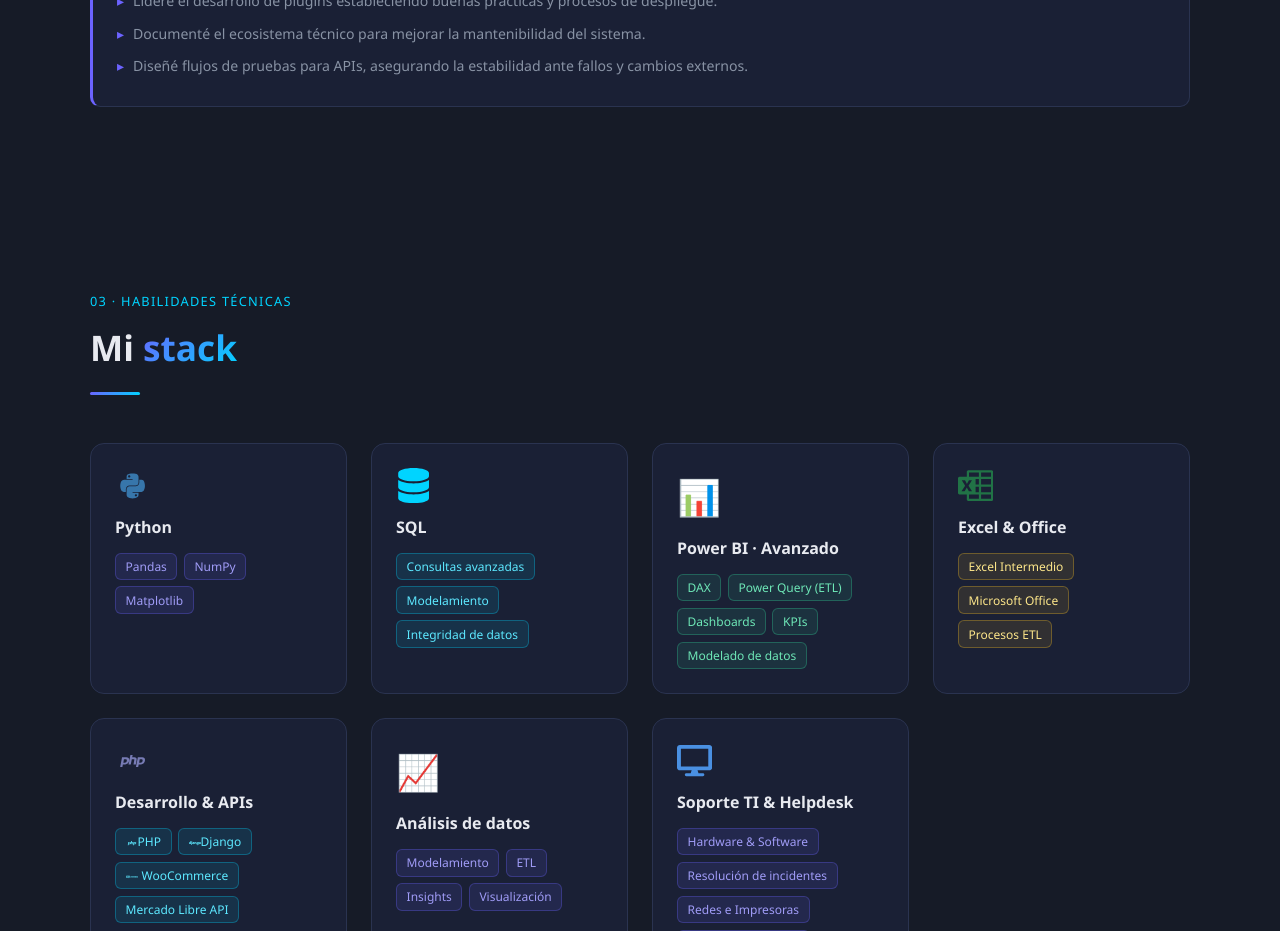
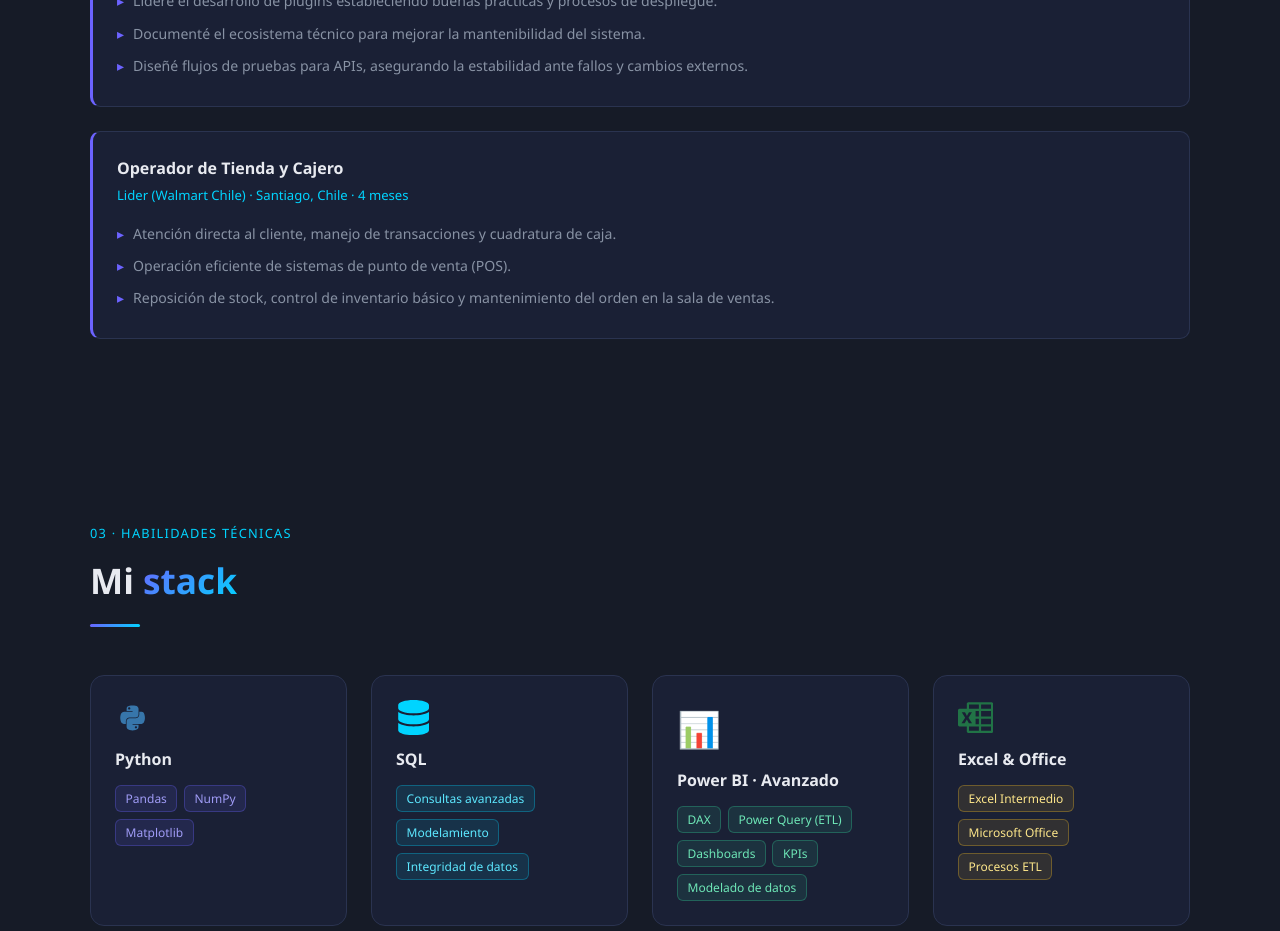
Before and after one commit to BigDarkness3232/Portafolio-Freddy, a React (Vite) app: page / in a window 1280 px wide. Shown: the part 2140-3071 px from the top of the page. Built offline with nearby package versions, Linux system fonts and the light colour scheme.

Commit message:
Update App.jsx

```diff
--- a/src/App.jsx
+++ b/src/App.jsx
@@ -106,8 +106,21 @@ function App() {
               <li>Diseñé flujos de pruebas para APIs, asegurando la estabilidad ante fallos y cambios externos.</li>
             </ul>
           </div>
+
+          <div className="exp-card">
+            <h3>Operador de Tienda y Cajero</h3>
+            <div className="exp-meta">Lider (Walmart Chile) · Santiago, Chile · 4 meses</div>
+            <ul>
+              <li>Atención directa al cliente, manejo de transacciones y cuadratura de caja.</li>
+              <li>Operación eficiente de sistemas de punto de venta (POS).</li>
+              <li>Reposición de stock, control de inventario básico y mantenimiento del orden en la sala de ventas.</li>
+            </ul>
+          </div>
+
         </div>
       </div>
+
+
 
       {/* HABILIDADES */}
       <div className="bg-alt" id="habilidades">
```
